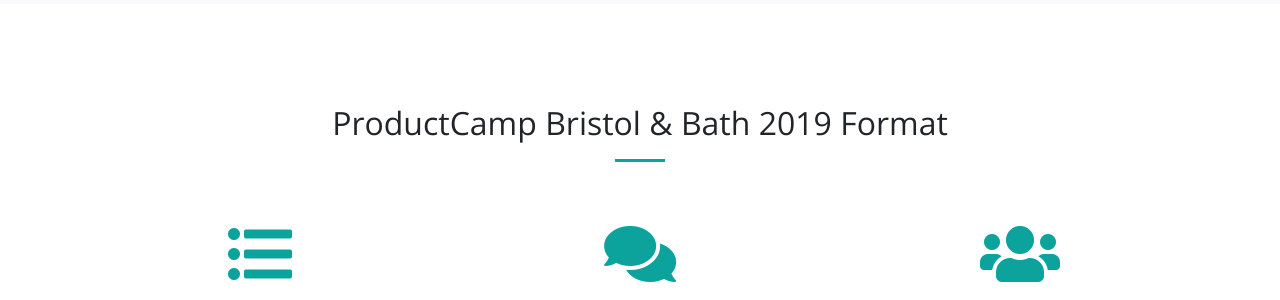
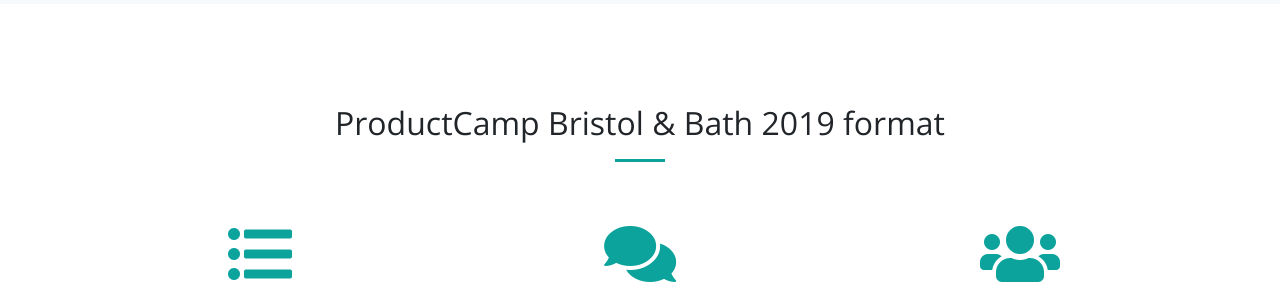
Before and after one commit to inavarre/product-camp-bristol-bath, a Jekyll site: the page built from index.html, in a window 1280 px wide and 900 px high, scrolled down 1692 px. Shown: the part 159-459 px from the top of the window. Built offline with Jekyll 4.4.1, drawn with Linux system fonts in a browser that asks for light colours; nearby versions of some CDN libraries.

Commit message:
missed a string in previous commit

```diff
--- a/_includes/unconference.html
+++ b/_includes/unconference.html
@@ -2,7 +2,7 @@
     <div class="container">
         <div class="row">
             <div class="col-lg-12 mb-4 text-center">
-                <h2 class="section-heading">ProductCamp Bristol & Bath 2019 Format</h2>
+                <h2 class="section-heading">ProductCamp Bristol & Bath 2019 format</h2>
                 <hr class="primary">
             </div>
         </div>
```
